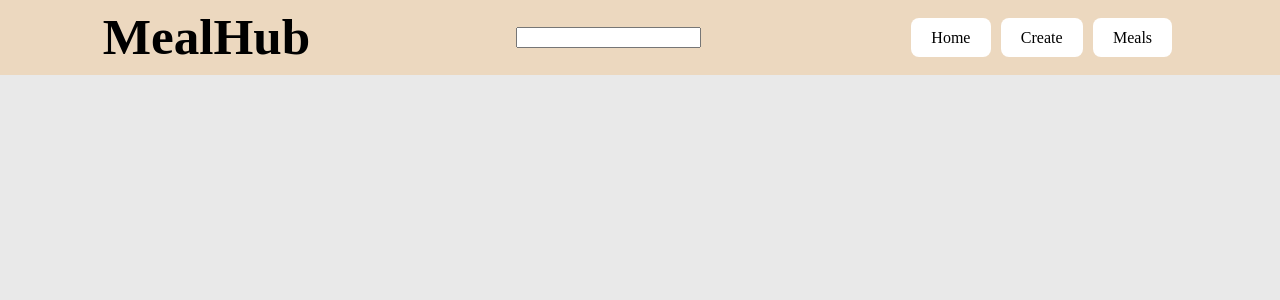
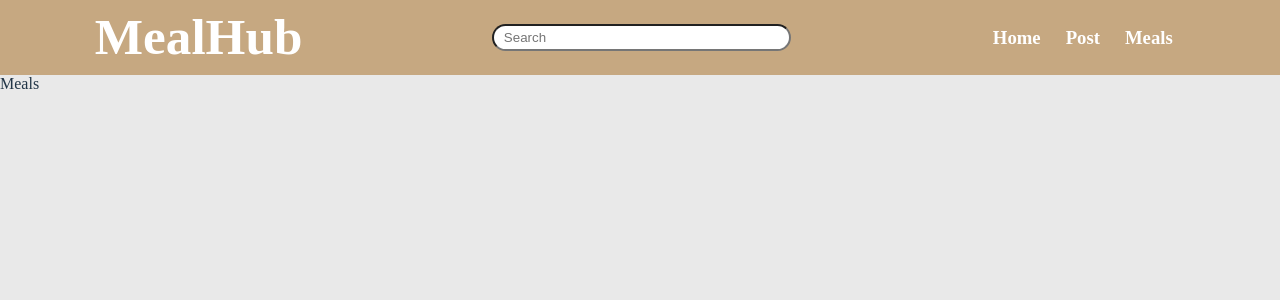
Before and after one commit to paul-nguyen-1/HobbyHub, a React (Vite) app: page /meals in a window 1280 px wide. Shown: the top 300 px of the page. Built offline with nearby package versions, Linux system fonts and the light colour scheme.

Commit message:
style nav

```diff
--- a/src/App.jsx
+++ b/src/App.jsx
@@ -5,6 +5,7 @@ import CreatePost from "./pages/CreatePost";
 import Home from "./pages/Home";
 import PostID from "./pages/PostID";
 import UpdatePostID from "./pages/UpdatePostID";
+import Meals from "./pages/Meals";
 
 function App() {
   const [search, setSearch] = useState("");
@@ -26,6 +27,10 @@ function App() {
       path: "/updatePost/:id",
       element: <UpdatePostID />,
     },
+    {
+      path: "/meals",
+      element: <Meals />,
+    },
   ]);
 
   return (
--- a/src/components/Navbar.css
+++ b/src/components/Navbar.css
@@ -1,13 +1,28 @@
-.navbar{
-    display: flex;
-    justify-content: space-around;
-    align-items: center;
-    height: 75px;
-    width: 100vw;
-    background-color: rgba(244, 154, 37, 0.214)
+.navbar {
+  display: flex;
+  justify-content: space-around;
+  align-items: center;
+  color: white;
+  height: 75px;
+  width: 100vw;
+  background-color: #9f62127b;
 }
 
-.navigation button{
-    margin: 0px 5px;
-    background-color: white;
+.navigation {
+  display: flex;
+  justify-content: space-between;
+  align-items: center;
+  flex-flow: row wrap;
 }
+
+.navLink {
+  margin: 12.5px;
+  color: white;
+}
+
+.navInput{
+    width: 275px;
+    height: 22.5px;
+    border-radius: 25px;
+    padding: 0px 10px;
+}
--- a/src/components/Navbar.jsx
+++ b/src/components/Navbar.jsx
@@ -2,21 +2,28 @@ import React from "react";
 import { Link } from "react-router-dom";
 import "./Navbar.css";
 
-function Navbar({search, setSearch}) {
+function Navbar({ search, setSearch }) {
   return (
     <div className="navbar">
-      <Link to="/" style={{ color: "black" }}>
-        <h1>MealHub</h1>
+      <Link to="/">
+        <h1 style={{ color: "white" }}>MealHub</h1>
       </Link>
-      <input value={search} onChange={(e) => setSearch(e.target.value)}></input>
+      <input
+        className="navInput"
+        value={search}
+        placeholder="Search"
+        onChange={(e) => setSearch(e.target.value)}
+      ></input>
       <div className="navigation">
         <Link to="/">
-          <button>Home</button>
+          <h3 className="navLink">Home</h3>
         </Link>
         <Link to="/createPost">
-          <button>Create</button>
+          <h3 className="navLink">Post</h3>
         </Link>
-        <button>Meals</button>
+        <Link to="/meals">
+          <h3 className="navLink">Meals</h3>
+        </Link>
       </div>
     </div>
   );
--- /dev/null
+++ b/src/pages/Meals.jsx
@@ -0,0 +1,9 @@
+import React from 'react'
+
+function Meals() {
+  return (
+    <div>Meals</div>
+  )
+}
+
+export default Meals
```
Also changed, not shown: 1 other file (tests, documents, lock files or other folders).
